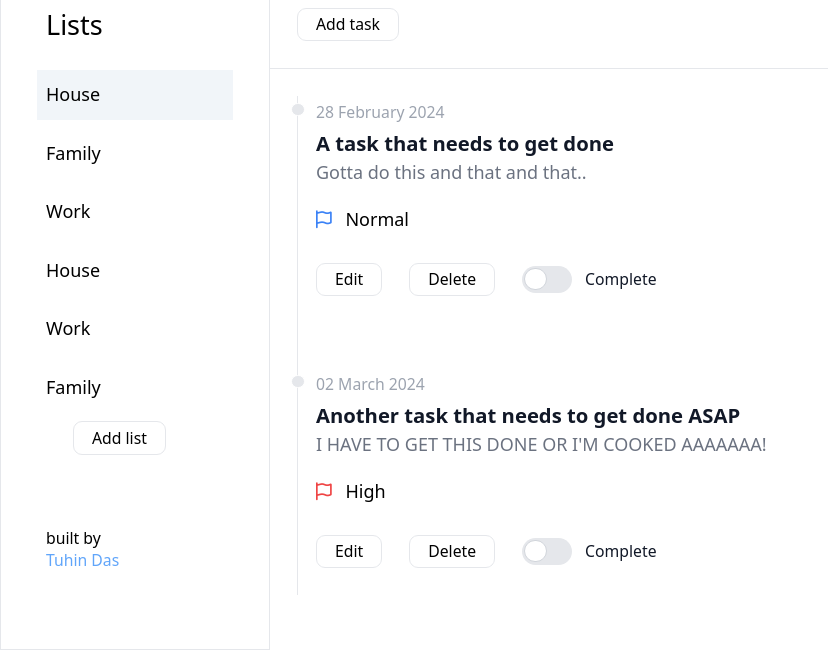
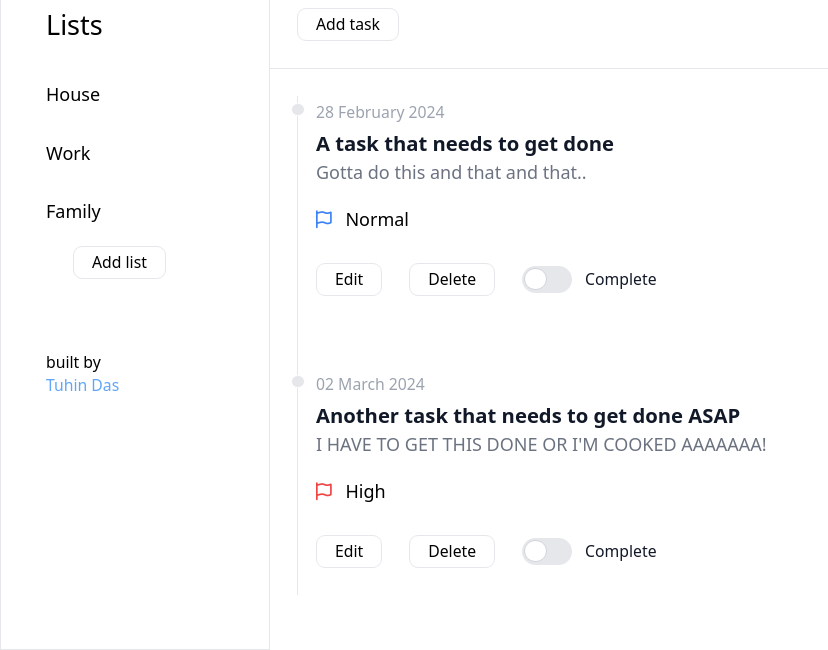
Before and after one commit to tuhindas56/top-todo-list, a website built with Vite: page index.html in a window 1280 px wide. Shown: the part 150-800 px from the top of the page, without its empty margins (0-828 px from the left). Built offline with nearby package versions, Linux system fonts and the light colour scheme.

```diff
--- a/index.html
+++ b/index.html
@@ -73,16 +73,6 @@
         <div class="px-8 py-6">
           <ul id="lists">
             <p class="mb-6 px-2 text-2xl">Lists</p>
-
-            <li class="mb-2 bg-slate-100 hover:bg-slate-100">
-              <button id="btn_house" class="w-full p-2 text-left">House</button>
-            </li>
-            <li class="mb-2 hover:bg-slate-100">
-              <button id="btn_family" class="w-full p-2 text-left">Family</button>
-            </li>
-            <li class="mb-2 hover:bg-slate-100">
-              <button id="btn_work" class="w-full p-2 text-left">Work</button>
-            </li>
           </ul>
           <button
             id="btn_add_list"
```
